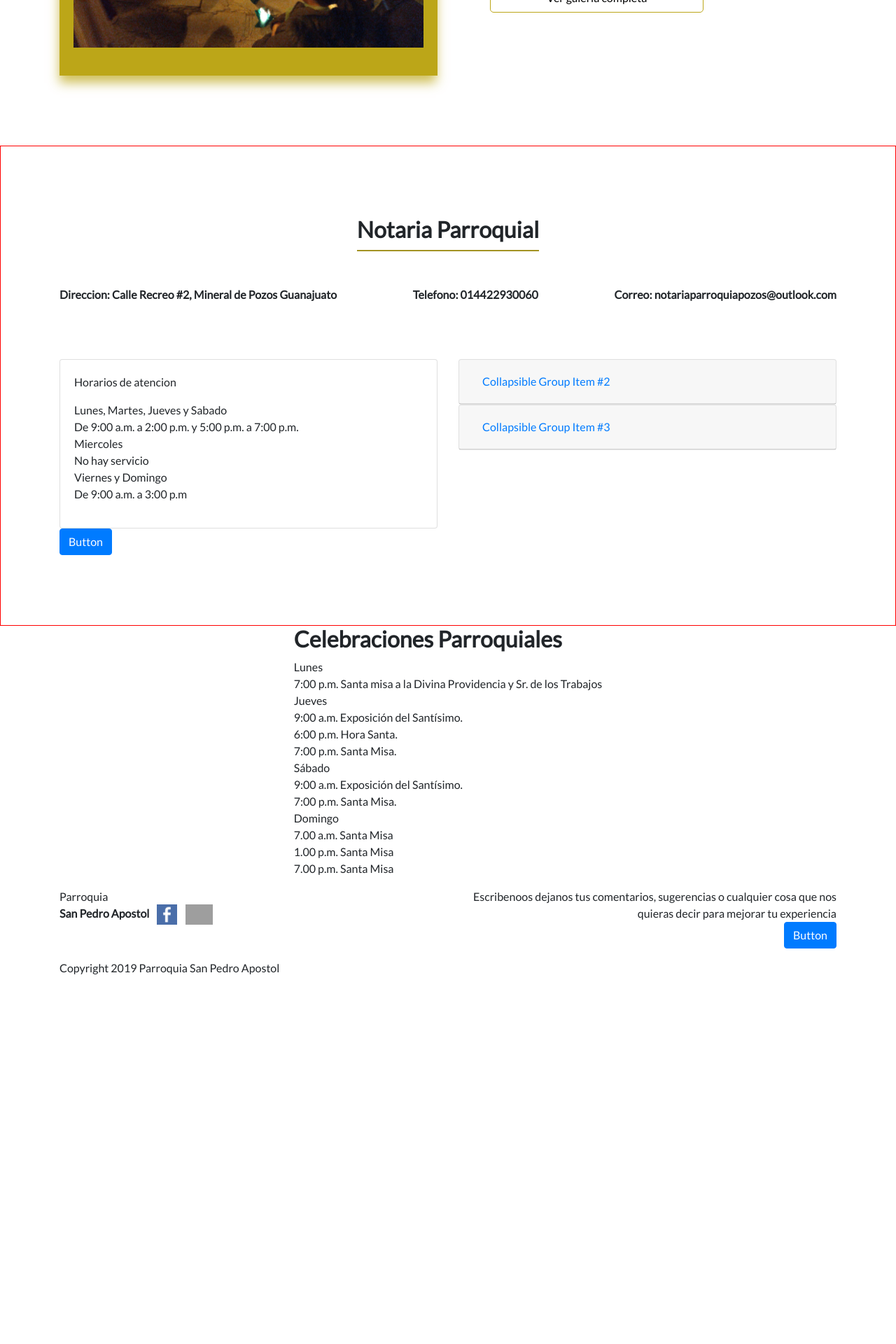
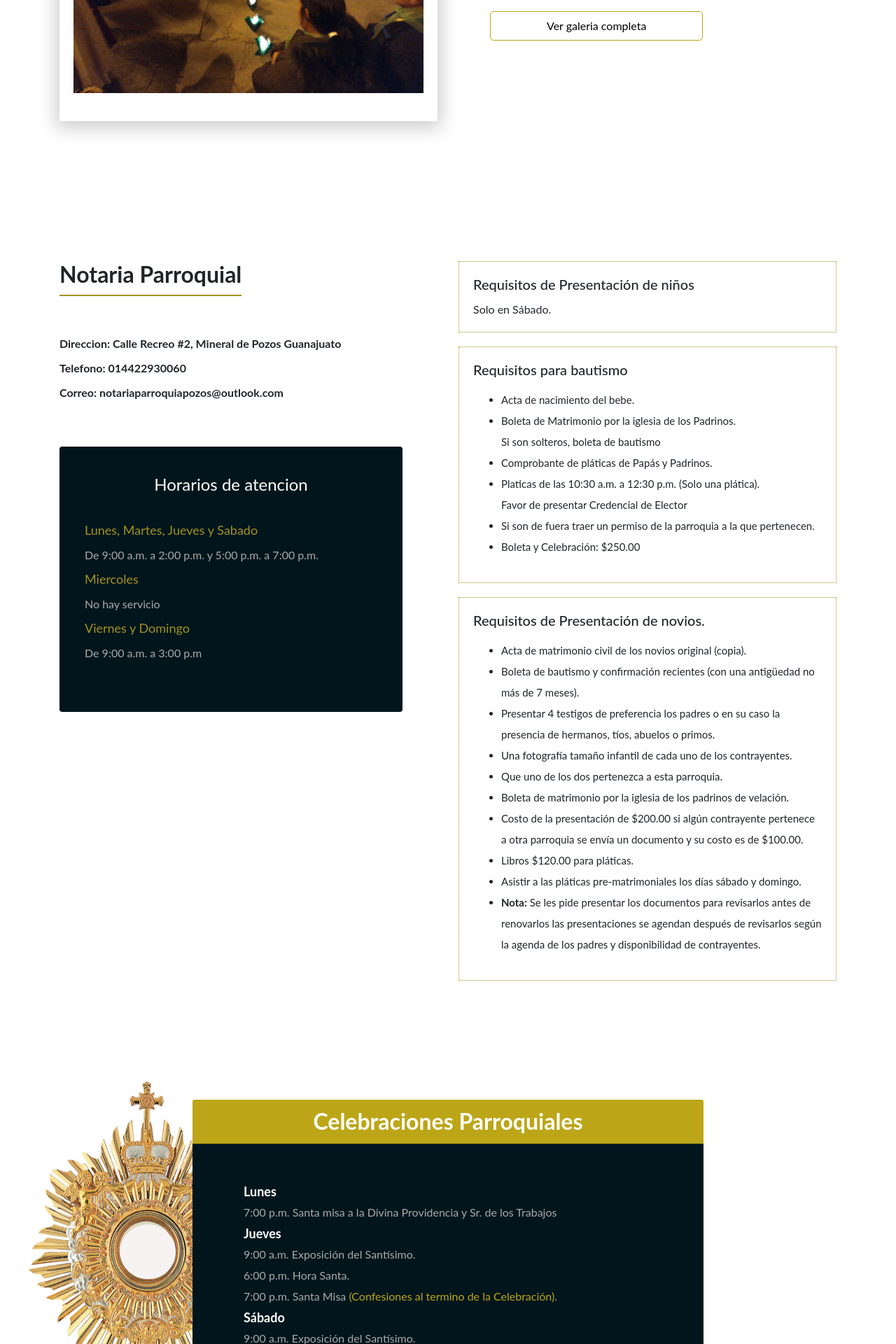
Before and after one commit to cesarpgasuz/parroquia, a PHP site: page / in a window 1280 px wide. Shown: the part 4120-6040 px from the top of the page at 70% size. Before the commit the page ends 5512 px from the top, so only its background shows below. Run offline with PHP 8.4, Linux system fonts and the light colour scheme; grey boxes are pictures that could not be loaded.

Commit message:
te termino el css
se termino todo el css del cuerpo, solamente falta agregar css al menu, iconos y verificar cierto detalles

```diff
--- a/css/styles.css
+++ b/css/styles.css
@@ -85,7 +85,7 @@ body{
 }
 
 .bienvenidos img{
-	width: 450px;
+	width: 500px;
 	margin-top: 18%;
 
 }
@@ -124,7 +124,7 @@ body{
 }
 .historia .info p{
 
-	font-size: 15px;
+	font-size: 16px;
 	color: #5b5b5b;
 	line-height: 30px;
 
@@ -143,6 +143,8 @@ body{
 	-webkit-border-radius: 5px;
 	-moz-border-radius: 5px;
 	border-radius: 5px;
+	-webkit-transition-duration: 0.4s; /* Safari */
+  	transition-duration: 0.4s;
 }
 .historia a:visited{
 	color: #fff;
@@ -182,7 +184,7 @@ body{
 
 }
 .s-trabajos span{
-	color: #a39222;
+	border-bottom: 2px solid #a39222;
 	font-weight: bold;
 }
 
@@ -219,7 +221,6 @@ body{
 
 .avisos .card-avisos{
 	margin-top: 60px;
-	border-radius: 0px;
 	min-height: 380px;
 	border: none !important;
 
@@ -289,6 +290,8 @@ body{
 	-webkit-border-radius: 5px;
 	-moz-border-radius: 5px;
 	border-radius: 5px;
+	-webkit-transition-duration: 0.4s; /* Safari */
+  transition-duration: 0.4s;
 }
 
 .noticias p a:hover{
@@ -312,12 +315,14 @@ body{
 	-webkit-border-radius: 5px;
 	-moz-border-radius: 5px;
 	border-radius: 5px;
+	-webkit-transition-duration: 0.4s; /* Safari */
+  	transition-duration: 0.4s;
 
 }
 
 .noticias .btn-noticias:hover{
 	background: #bca618;
-	color: #000 !important;
+	color: #fff;
 	font-weight: bold;
 }
 
@@ -334,25 +339,26 @@ body{
 .galeria{
 	width: 100%;
 	padding-bottom: 100px;
-	padding-top: 120px;
+	padding-top: 160px;
 
 }
 
 .galeria .carousel{
 
-	border-top: 20px solid #bca618;
-	border-right: 20px solid #bca618;
-	border-bottom: 40px solid #bca618;
-	border-left: 20px solid #bca618;
-	-webkit-box-shadow: -1px 11px 15px -1px rgba(188,166,24,0.72);
-	-moz-box-shadow: -1px 11px 15px -1px rgba(188,166,24,0.72);
-	box-shadow: -1px 11px 15px -1px rgba(188,166,24,0.72);
+	border-top: 20px solid #fff;
+	border-right: 20px solid #fff;
+	border-bottom: 40px solid #fff;
+	border-left: 20px solid #fff;
+	-webkit-box-shadow: 0px 5px 25px 5px rgba(0,0,0,0.2);
+	-moz-box-shadow: 0px 5px 25px 5px rgba(0,0,0,0.2);
+	box-shadow: 0px 5px 25px 5px rgba(0,0,0,0.2);
+
 
 }
 
 .carousel .carousel-inner {
     width: 100%;
-    height: 350px;
+
 
 }
 
@@ -383,6 +389,8 @@ body{
 	-webkit-border-radius: 5px;
 	-moz-border-radius: 5px;
 	border-radius: 5px;
+	-webkit-transition-duration: 0.4s; /* Safari */
+  	transition-duration: 0.4s;
 
 }
 
@@ -395,7 +403,6 @@ body{
 /* notaria */
 
 .notaria{
-	border: 1px solid red;
 	padding-top: 100px;
 	width: 100%;
 	padding-bottom: 100px;
@@ -410,10 +417,163 @@ body{
 .notaria .info{
 	margin-bottom: 80px;
 }
-.notaria .info ul{
-	display: flex;
-	justify-content: space-between;
-}
+
 .notaria .info ul li{
 	font-weight: bold;
+	line-height: 35px;
 }
+
+/* horario de atencion */
+.horario .card{
+	margin-right: 50px;
+	background: #00161c;
+}
+.horario .card{
+	padding-left: 15px;
+	padding-right: 15px;
+	padding-bottom: 30px;
+	padding-top: 15px;
+	margin-top: 60px;
+}
+.horario .card p{
+	text-align: center;
+	margin-bottom: 30px;
+	font-size: 24px;
+	color: #fff;
+}
+.horario .card ul li{
+	line-height: 35px;
+	color: #aaaaaa;
+	font-weight: 400;
+}
+.horario .card ul .day{
+	color: #a39222;
+	font-size: 18px;
+
+}
+
+
+
+
+/* requisitos */
+.requisitos .card{
+	border-radius: 0;
+	margin-bottom: 20px;
+	border: 1px dotted #a39222;
+
+}
+
+.requisitos ul li{
+	line-height: 30px;
+	font-size: 15px;
+}
+
+
+
+
+
+/* celebraciones */
+.celebraciones{
+	width: 100%;
+	padding-top: 50px;
+	padding-bottom: 100px;
+
+}
+.celebraciones img{
+	position: absolute;
+	width: 400px;
+	top: -50px;
+	left: -250px;
+}
+.celebraciones .card{
+
+	border: none;
+
+}
+.celebraciones .card .card-header{
+
+	text-align: center;
+	color: #fff;
+	background: #bca618;
+}
+.celebraciones .card .card-body{
+
+	background: #00161c;
+	color: #fff;
+	padding: 5% 10% 10% 10%;
+}
+.celebraciones .card ul li{
+	line-height: 30px;
+	color: #aaaaaa;
+	font-weight: 400;
+}
+.celebraciones .card ul .day{
+	font-size: 18px;
+	color: #fff;
+	font-weight: bold;
+}
+
+.celebraciones .card ul li span{
+
+	color: #bca618;
+
+}
+
+
+/* contacto */
+.contacto{
+	width: 100%;
+	margin-top: 100px;
+	padding-bottom: 80px;
+	padding-top: 100px;
+	background: url(../img/file.jpg) center center no-repeat;
+	background-size: cover;
+	-webkit-background-size: cover;
+	-moz-background-size: cover;
+	-o-background-size: cover;
+	color: #fff;
+}
+.contacto .text{
+	font-size: 28px;
+	font-weight: lighter;
+	line-height: 35px;
+}
+.contacto .text strong{
+	font-size: 32px;
+	font-weight: bold;
+
+}
+.contacto .text .redes{
+	margin-top: 20px;
+}
+.contacto .text .redes img{
+	margin-right: 20px;
+}
+
+.contacto .btn-contacto{
+	padding: 8px 80px 8px 80px;
+	-webkit-border-radius: 5px;
+	-moz-border-radius: 5px;
+	border-radius: 5px;
+	border: 1px solid #00161c;
+	background: #00161c;
+	margin-top: 35px;
+	color: #fff;
+	text-decoration: none;
+	outline: none;
+
+}
+
+
+.contacto .btn-contacto:visited{
+	text-decoration: none;
+}
+
+footer{
+	text-align: center;
+	background: #00161c;
+	color: #fff;
+	font-size: 14px;
+	padding-top: 40px;
+	padding-bottom: 10px;
+}
--- a/index.html
+++ b/index.html
@@ -6,9 +6,9 @@
 		<meta name="viewport" content="width=device-width, initial-scale=1, shrink-to-fit=no">
 		<title>Parroquia San Pedro Apóstol</title>
 
-	  	<!-- fuentes google lato -->
+	  	<!-- fuentes google lato
 
-	  	 <link href="https://fonts.googleapis.com/css?family=Lato&display=swap" rel="stylesheet">
+	  	 <link href="https://fonts.googleapis.com/css?family=Lato&display=swap" rel="stylesheet"> -->
 
 		<!-- estilos css pablo -->
 		<link rel="stylesheet" type="text/css" href="css/styles.css">
@@ -211,14 +211,15 @@
 					<div id="carouselExampleControls" class="carousel slide" data-ride="carousel">
 						  <div class="carousel-inner">
 							<div class="carousel-item active">
-							  <center><img class="d-block img-fluid" src="img/galeria/img0.jpg" alt="First slide"></center>
+							  <center><img class="d-block img-fluid" src="img/galeria/img0.jpg"  alt="First slide"></center>
 							</div>
 							<div class="carousel-item">
-							  <center><img class="d-block img-fluid" src="img/galeria/img1.jpg" alt="Second slide"></center>
+							  <center><img class="d-block img-fluid" src="img/galeria/img1.jpg"  alt="Second slide"></center>
 							</div>
 							<div class="carousel-item">
-							  <center><img class="d-block img-fluid" src="img/galeria/img2.jpg" alt="Third slide"></center>
+							  <center><img class="d-block img-fluid" src="img/galeria/img2.jpg"  alt="Third slide"></center>
 							</div>
+
 						  </div>
 						  <a class="carousel-control-prev" href="#carouselExampleControls" role="button" data-slide="prev" style="color: black;">
 							<span class="carousel-control-prev-icon" aria-hidden="true" style="color:aqua;"></span>
@@ -255,77 +256,178 @@
 	  <section class="notaria">
 		  	<div class="container">
 				<div class="row">
-					<div class="col-lg-12 info">
-						<center>
+					<div class="col-lg-6 info horario">
 						<h2 class="subtitles-pri">Notaria Parroquial</h2>
-						</center>
-						<ul class="nav list-unstyled">
-							<li class="nav-item">Direccion: Calle Recreo #2, Mineral de Pozos Guanajuato</li>
-							<li class="nav-item">Telefono: 014422930060</li>
-							<li class="nav-item">Correo: notariaparroquiapozos@outlook.com</li>
+						<ul class="list-unstyled">
+							<li>Direccion: Calle Recreo #2, Mineral de Pozos Guanajuato</li>
+							<li>Telefono: 014422930060</li>
+							<li>Correo: notariaparroquiapozos@outlook.com</li>
 						</ul>
+
+
+						<div class="card">
+						  <div class="card-body">
+							<p>Horarios de atencion</p>
+							  <ul class="list-unstyled">
+								  <li class="day">Lunes, Martes, Jueves y Sabado</li>
+								  <li>De 9:00 a.m. a 2:00 p.m. y 5:00 p.m. a 7:00 p.m.</li>
+								  <li class="day">Miercoles</li>
+								  <li>No hay servicio</li>
+								  <li class="day">Viernes y Domingo</li>
+								  <li>De 9:00 a.m. a 3:00 p.m</li>
+							  </ul>
+						  </div>
+						</div>
+
+
 					</div>
 
 
 
-					<div class="col-lg-6">
-						<div class="card">
+					<div class="col-lg-6 requisitos">
+
+						<!-- primera tarjeta -->
+						<div class="card" style="width: 100%;">
 						  <div class="card-body">
-						<p>Horarios de atencion</p>
-						  <ul class="list-unstyled">
-						  <li>Lunes, Martes, Jueves y Sabado</li>
-						  <li>De 9:00 a.m. a 2:00 p.m. y 5:00 p.m. a 7:00 p.m.</li>
-							  <li>Miercoles</li>
-						  <li>No hay servicio</li>
-							  <li>Viernes y Domingo</li>
-						  <li>De 9:00 a.m. a 3:00 p.m</li>
-						  </ul>
+							<h5 class="card-title">Requisitos de Presentación de niños</h5>
+							<p class="card-text">Solo en Sábado.</p>
+						  </div>
 						</div>
 
+						<!-- segunda tarjeta -->
+
+
+						<div class="card" style="width: 100%;">
+						  <div class="card-body">
+							<h5 class="card-title">Requisitos para bautismo</h5>
+							<p class="card-text">
+							  <ul>
+								<li>Acta de nacimiento del bebe. </li>
+								<li>Boleta de Matrimonio por la iglesia de los Padrinos.
+								    <br>
+                                    Si son solteros, boleta de bautismo</li>
+								<li>Comprobante de pláticas de Papás y Padrinos. </li>
+								<li>Platicas de las 10:30 a.m. a 12:30 p.m. (Solo una plática).
+									<br>
+									Favor de presentar Credencial de Elector</li>
+								<li>Si son de fuera traer un permiso de la parroquia a la que pertenecen. </li>
+								<li>Boleta y Celebración: $250.00</li>
+							  </ul>
+							  </p>
 						  </div>
-
-						<button class="btn btn-primary" type="submit">Button</button>
-
 						</div>
 
 
-					<div class="col-lg-6">
+						<!-- tercera tarjeta -->
+						<div class="card" style="width: 100%;">
+						  <div class="card-body">
+							<h5 class="card-title">Requisitos de Presentación de novios.</h5>
+							<p class="card-text">
+							  <ul>
+									  		<li>Acta de matrimonio civil de los novios original (copia). </li>
+											<li>Boleta de bautismo y confirmación recientes (con una antigüedad no más de 7 meses). </li>
+											<li>Presentar 4 testigos de preferencia los padres o en su caso la presencia de hermanos, tíos, abuelos o primos. </li>
+											<li>Una fotografía tamaño infantil de cada uno de los contrayentes. </li>
+											<li>Que uno de los dos pertenezca a esta parroquia. </li>
+											<li>Boleta de matrimonio por la iglesia de los padrinos de velación. </li>
+											<li>Costo de la presentación de $200.00 si algún contrayente pertenece a otra parroquia se envía un documento y su costo es de $100.00. </li>
+											<li>Libros $120.00 para pláticas. </li>
+											<li>Asistir a las pláticas pre-matrimoniales los días sábado y domingo. </li>
+											<li><strong>Nota:</strong> Se les pide presentar los documentos para revisarlos antes de renovarlos las presentaciones se agendan después de revisarlos según la agenda de los padres y disponibilidad de contrayentes.</li>
+									    </ul>
 
-						  <div id="accordion">
 
-  <div class="card">
-    <div class="card-header" id="headingTwo">
-      <h5 class="mb-0">
-        <button class="btn btn-link collapsed" data-toggle="collapse" data-target="#collapseTwo" aria-expanded="false" aria-controls="collapseTwo">
-          Collapsible Group Item #2
-        </button>
-      </h5>
-    </div>
-    <div id="collapseTwo" class="collapse" aria-labelledby="headingTwo" data-parent="#accordion">
-      <div class="card-body">
-        Anim pariatur cliche reprehenderit, enim eiusmod high life accusamus terry richardson ad squid. 3 wolf moon officia aute, non cupidatat skateboard dolor brunch. Food truck quinoa nesciunt laborum eiusmod. Brunch 3 wolf moon tempor, sunt aliqua put a bird on it squid single-origin coffee nulla assumenda shoreditch et. Nihil anim keffiyeh helvetica, craft beer labore wes anderson cred nesciunt sapiente ea proident. Ad vegan excepteur butcher vice lomo. Leggings occaecat craft beer farm-to-table, raw denim aesthetic synth nesciunt you probably haven't heard of them accusamus labore sustainable VHS.
-      </div>
-    </div>
-  </div>
-  <div class="card">
-    <div class="card-header" id="headingThree">
-      <h5 class="mb-0">
-        <button class="btn btn-link collapsed" data-toggle="collapse" data-target="#collapseThree" aria-expanded="false" aria-controls="collapseThree">
-          Collapsible Group Item #3
-        </button>
-      </h5>
-    </div>
-    <div id="collapseThree" class="collapse" aria-labelledby="headingThree" data-parent="#accordion">
-      <div class="card-body">
-        Anim pariatur cliche reprehenderit, enim eiusmod high life accusamus terry richardson ad squid. 3 wolf moon officia aute, non cupidatat skateboard dolor brunch. Food truck quinoa nesciunt laborum eiusmod. Brunch 3 wolf moon tempor, sunt aliqua put a bird on it squid single-origin coffee nulla assumenda shoreditch et. Nihil anim keffiyeh helvetica, craft beer labore wes anderson cred nesciunt sapiente ea proident. Ad vegan excepteur butcher vice lomo. Leggings occaecat craft beer farm-to-table, raw denim aesthetic synth nesciunt you probably haven't heard of them accusamus labore sustainable VHS.
-      </div>
+
+							  </p>
 						  </div>
 						</div>
 
 
 
+
+						</div>
+					</div>
+		  		</div>
+	  </section>
+
+
+
+	  <!-- seccion celebraciones parroquiales -->
+	  <section class="celebraciones">
+		  <div class="container ">
+		  	<div class="row d-flex justify-content-center">
+				<div class="col-lg-8">
+					<img src="img/santisimo.png" class="img-fluid">
+					<div class="card">
+					  <h2 class="card-header subtitles-pri">Celebraciones Parroquiales</h2>
+					  <div class="card-body">
+						<p class="card-text">
+							<ul class="list-unstyled">
+							  <li></li>
+							  <li class="day">Lunes</li>
+							  <li>7:00 p.m. Santa misa a la Divina Providencia y Sr. de los Trabajos</li>
+							  <li class="day">Jueves</li>
+							  <li>9:00 a.m. Exposición del Santísimo.</li>
+							  <li>6:00 p.m. Hora Santa.</li>
+							  <li>7:00 p.m. Santa Misa <span>(Confesiones al termino de la Celebración).</span></li>
+							  <li class="day">Sábado</li>
+							  <li>9:00 a.m. Exposición del Santísimo.</li>
+							  <li>7:00 p.m. Santa Misa.</li>
+							  <li class="day">Domingo</li>
+							  <li>7.00 a.m. Santa Misa</li>
+							  <li>1.00 p.m. Santa Misa <span>(1er Domingo de mes en el Templo Inconcluso).</span></li>
+							  <li>7.00 p.m. Santa Misa <span>(2do Domingo de mes en la Vizcaina y 3er domingo de mes en la Casa Santa)</span></li>
+							</ul>
+						  </p>
+
+					  </div>
 					</div>
 
+
+
+
+
+				</div>
+
+
+
+
+
+
+
+			  </div>
+		  </div>
+	  </section>
+
+
+
+
+
+
+
+
+
+
+
+
+
+
+	  <section class="contacto">
+	  	<div class="container">
+		  	<div class="row">
+				<div class="col-lg-6">
+					<ul class="list-unstyled text">
+						<li><span>Parroquia</span></li>
+						<li><strong>San Pedro Apostol</strong></li>
+						<li class="redes"><img src="img/facebook.png" class="img-fluid" width="29px"><img src="img/instagram2.png" class="img-fluid" width="39px;"></li>
+					</ul>
+				</div>
+
+				<div class="col-lg-6">
+					<ul style="text-align: right" class="list-unstyled">
+						<li>Escribenos y dejanos tus comentarios, sugerencias o cualquier cosa que nos quieras decir para mejorar tu experiencia.</li>
+						<li><button class="btn-contacto" type="submit">Contactar</button></li>
+					</ul>
 				</div>
 
 			</div>
@@ -333,62 +435,16 @@
 		  </div>
 	  </section>
 
-	  <!-- seccion celebraciones parroquiales -->
-	  <section>
+      <footer>
 		  <div class="container">
 		  	<div class="row">
-				<div style="margin-left: auto; margin-right: auto;">
-			  <ul class="list-unstyled">
-				  <li><h2 class="subtitles-pri">Celebraciones Parroquiales</h2></li>
-				  <li>Lunes</li>
-				  <li>7:00 p.m. Santa misa a la Divina Providencia y Sr. de los Trabajos</li>
-				  <li>Jueves</li>
-				  <li>9:00 a.m. Exposición del Santísimo.</li>
-				  <li>6:00 p.m. Hora Santa.</li>
-				  <li>7:00 p.m. Santa Misa.</li>
-				  <li>Sábado</li>
-				  <li>9:00 a.m. Exposición del Santísimo.</li>
-				   <li>7:00 p.m. Santa Misa.</li>
-				   <li>Domingo</li>
-				   <li>7.00 a.m. Santa Misa</li>
-				   <li>1.00 p.m. Santa Misa</li>
-				  <li>7.00 p.m. Santa Misa</li>
-
-				</ul>
+				<div class="col-lg-12">
+					<p>Copyright 2020 Parroquia San Pedro Apostol</p>
 				</div>
 			</div>
 		  </div>
-	  </section>
+	  </footer>
 
-	  <footer>
-	  	<div class="container">
-		  	<div class="row">
-				<div class="col-md-6">
-
-					<ul class="list-unstyled list-inline">
-					<li class="list-inline-item"><span>Parroquia</span><br> <strong>San Pedro Apostol</strong></li>
-					<li class="list-inline-item"><img src="img/facebook.png" class="img-fluid" width="29px"></li>
-				    <li class="list-inline-item"><img src="img/instagram2.png" class="img-fluid" width="39px;"></li>
-
-					</ul>
-
-
-				</div>
-							<div class="col-md-6">
-							<ul style="text-align: right" class="list-unstyled">
-
-								<li>
-								Escribenoos dejanos tus comentarios, sugerencias o cualquier cosa que nos quieras decir para mejorar tu experiencia
-								</li>
-								<li><button class="btn btn-primary" type="submit">Button</button></li></ul>
-
-				</div>
-
-			</div>
-			 <p>Copyright 2019 Parroquia San Pedro Apostol</p>
-		  </div>
-
-	  </footer>
 
     <!-- Optional JavaScript -->
     <!-- jQuery first, then Popper.js, then Bootstrap JS -->
```
Also changed, not shown: img/celebraciones.jpg (added), img/file.jpg (added), img/file.png (added), img/file2.jpeg (added), img/santisimo.png (added). Lines whose indentation alone changed are shown as unchanged.
